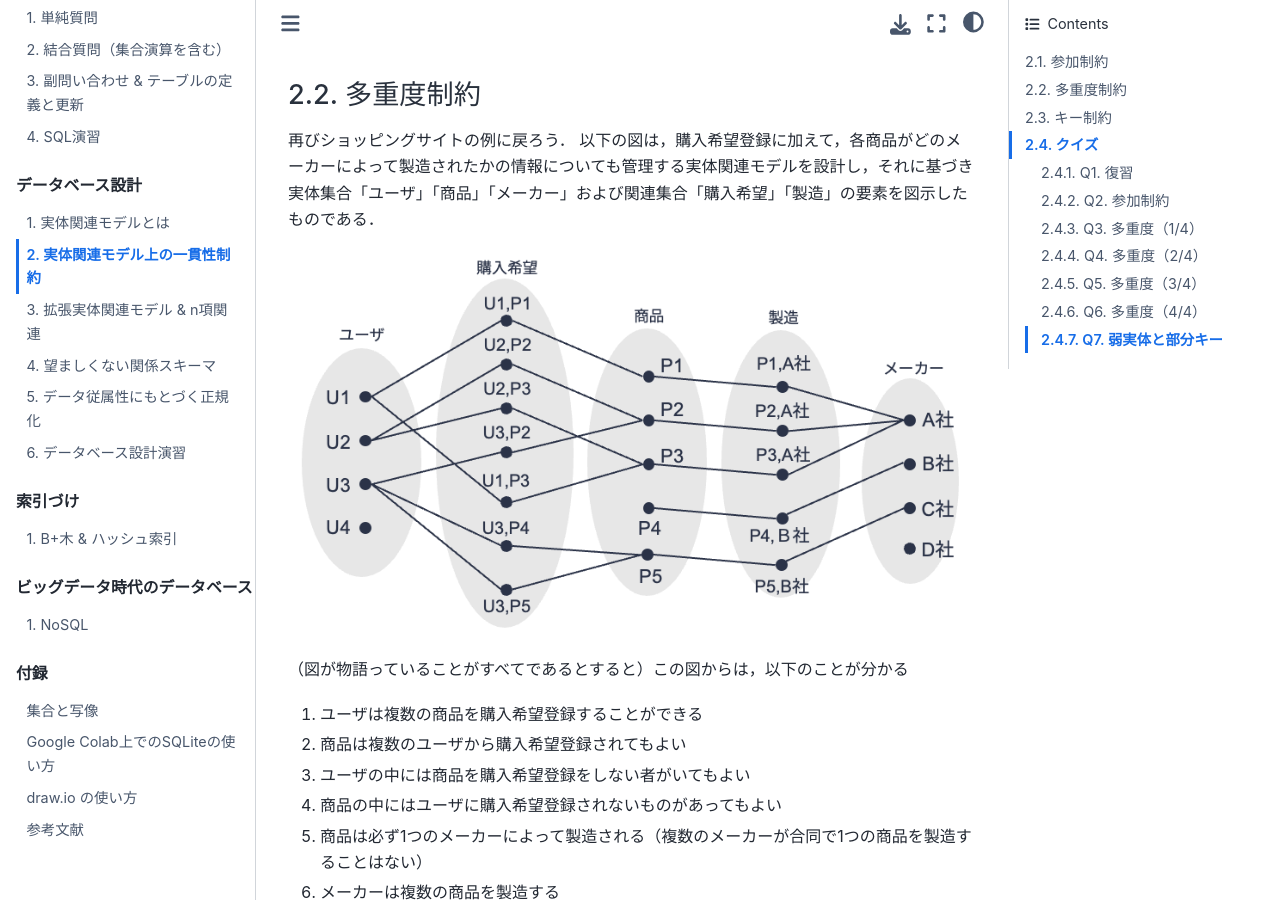
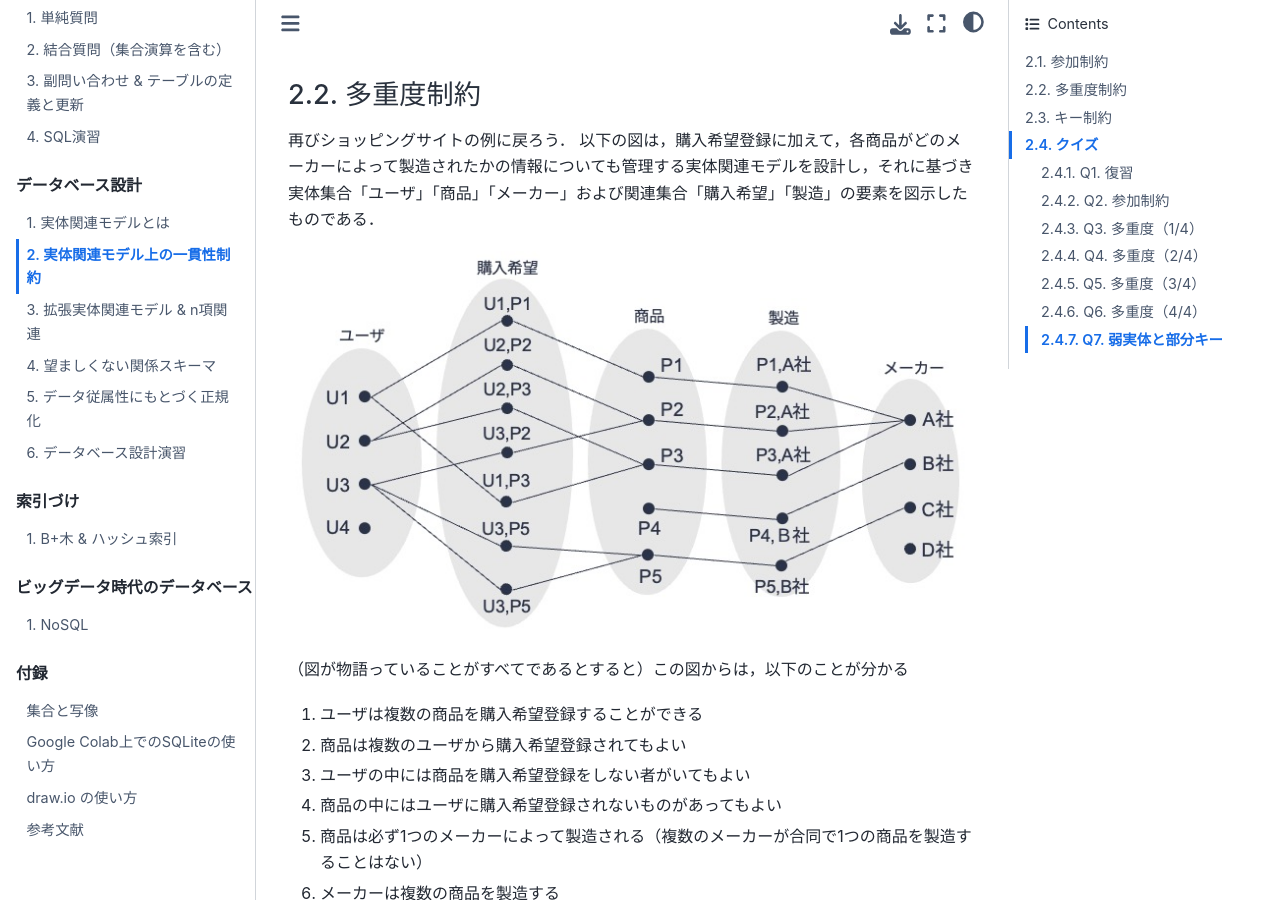
Before and after one commit to hontolab-courses/database-lecturenote, a Jupyter Book: the page built from content/er-model/02.md, in a window 1280 px wide and 900 px high, scrolled down 1612 px. Built offline with Jupyter Book 1.0.4 settings and Sphinx 7.4.7 and the Sphinx Book theme 1.1.4, drawn with Linux system fonts in a browser that asks for light colours.

Commit message:
第10回

```diff
--- a/content/er-model/02.md
+++ b/content/er-model/02.md
@@ -32,7 +32,7 @@
 以下の図は，購入希望登録に加えて，各商品がどのメーカーによって製造されたかの情報についても管理する実体関連モデルを設計し，それに基づき実体集合「ユーザ」「商品」「メーカー」および関連集合「購入希望」「製造」の要素を図示したものである．
 
 (fig:er-model-elements2)=
-![実体関連モデルに基づくインスタンス例2](fig/er-model-elements2.png "実体関連モデルに基づくインスタンス例2")
+![実体関連モデルに基づくインスタンス例2](fig/er-model-elements2.jpg "実体関連モデルに基づくインスタンス例2")
 
 （図が物語っていることがすべてであるとすると）この図からは，以下のことが分かる
 1. ユーザは複数の商品を購入希望登録することができる
```
Also changed, not shown: content/er-model/fig/er-model-elements2.jpg (added), content/er-model/fig/er-model-elements2.png (deleted).
